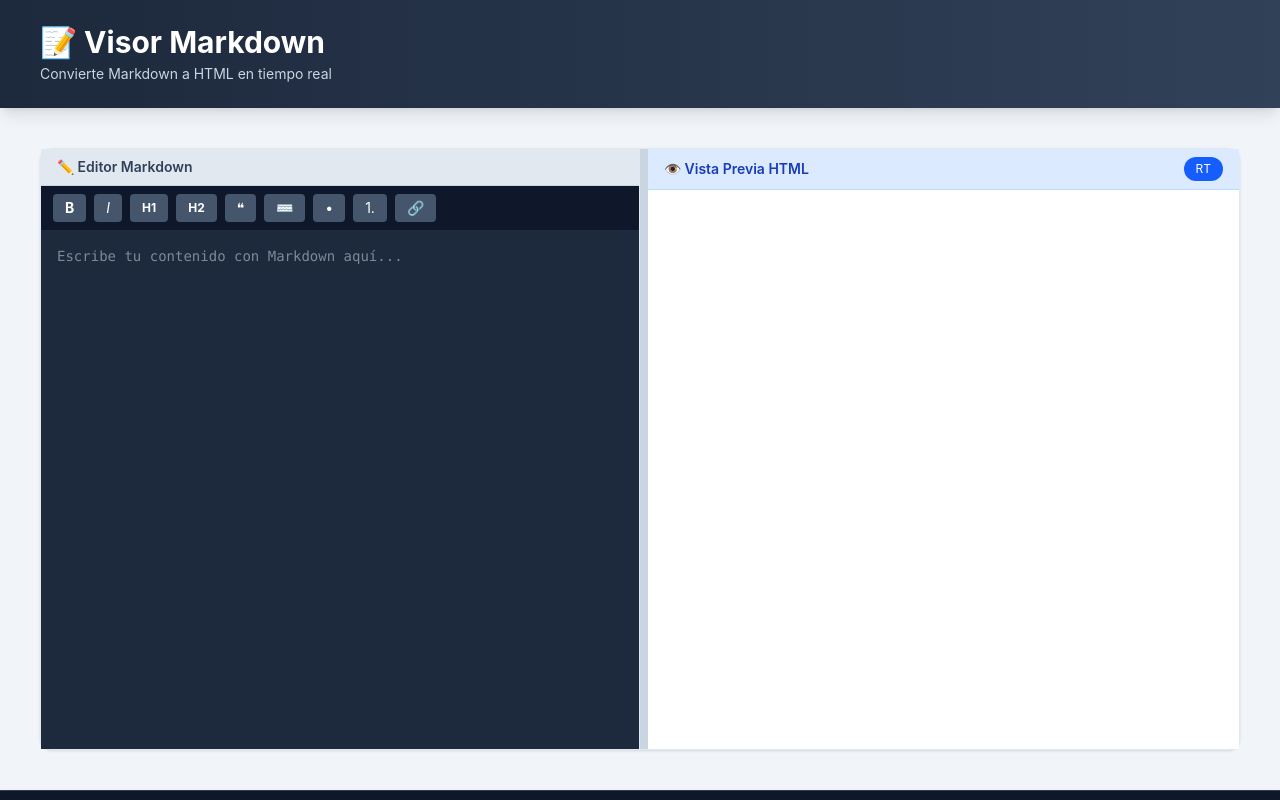
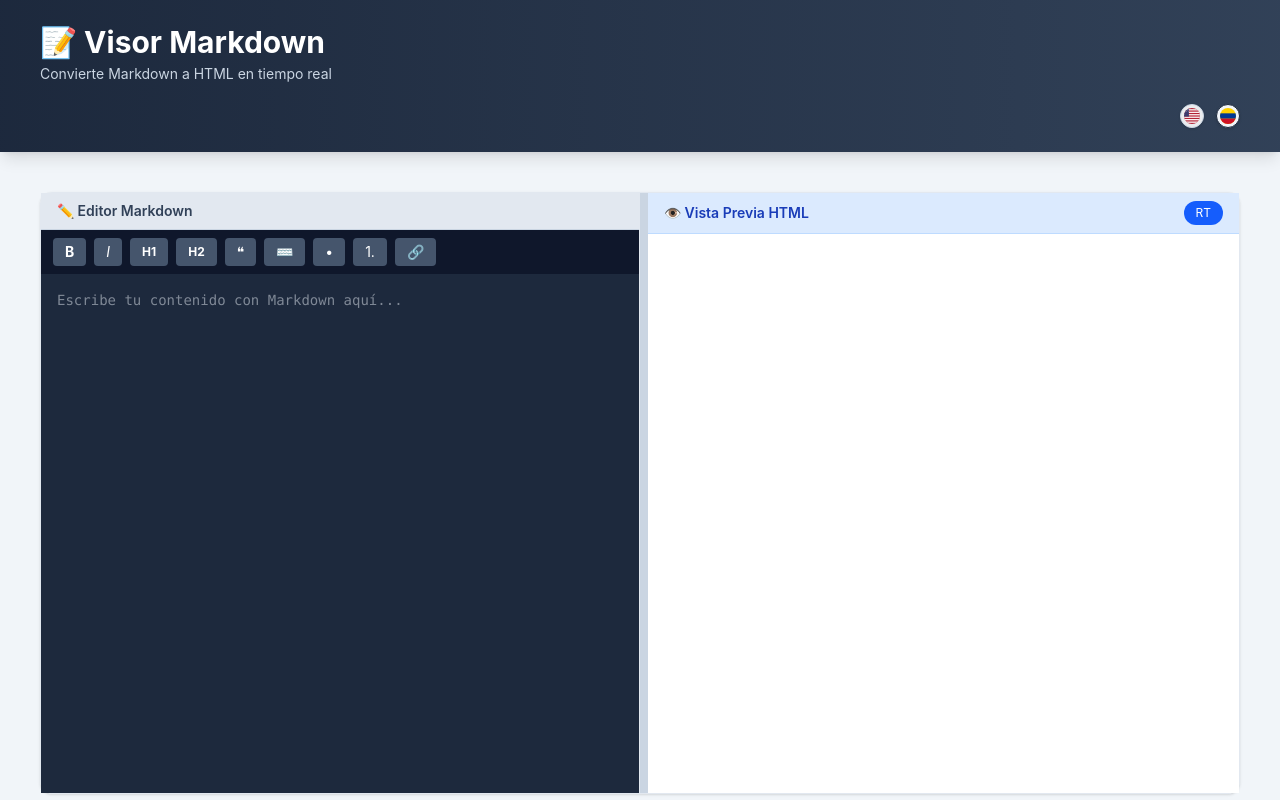
Before and after one commit to hepacest/markdown-editor, a React (Vite) app: page / in a window 1280 px wide. Shown: the top 800 px of the page. Built offline with nearby package versions, Linux system fonts and the light colour scheme.

Commit message:
The language change feature for the texts has been added.

```diff
--- a/src/App.jsx
+++ b/src/App.jsx
@@ -1,14 +1,20 @@
 import { useState, useRef, useEffect } from 'react';
 import { marked } from 'marked';
 import DOMPurify from 'dompurify';
+import es from "./languages/es";
+import en from "./languages/en";
 
-// Configurar marked correctamente
+const translations = { es, en };
+
+
 marked.setOptions({
   breaks: true,
   gfm: true,
 });
 
 function App() {
+  const [locale, setLocale] = useState('es');
+  const t = translations[locale];
   const [markdown, setMarkdown] = useState('');
   const [htmlContent, setHtmlContent] = useState('');
   const [dividerPosition, setDividerPosition] = useState(50); // porcentaje de ancho para editor
@@ -16,7 +22,7 @@ function App() {
   const textareaRef = useRef(null);
   const containerRef = useRef(null);
 
-  // Convertir markdown a HTML cuando cambye
+
   useEffect(() => {
     const convertMarkdown = async () => {
       if (markdown.trim()) {
@@ -71,7 +77,6 @@ function App() {
     const newMarkdown = markdown.substring(0, start) + newText + markdown.substring(end);
     setMarkdown(newMarkdown);
 
-    // Set cursor position after insertion
     setTimeout(() => {
       textarea.focus();
       textarea.setSelectionRange(start + before.length, start + before.length + selectedText.length);
@@ -83,8 +88,28 @@ function App() {
       {/* Global Header */}
       <header className="app__header">
         <div className="app__header-inner">
-          <h1 className="app__title">📝 Visor Markdown</h1>
-          <p className="app__subtitle">Convierte Markdown a HTML en tiempo real</p>
+          <h1 className="app__title">{t.appTitle}</h1>
+          <p className="app__subtitle">{t.appSubtitle}</p>
+          <div className="app__lang-switch">
+            <button
+              type="button"
+              className={`app__lang-btn ${locale === 'en' ? 'app__lang-btn--active' : ''}`}
+              aria-label={t.ariaEnglish}
+              title="English"
+              onClick={() => setLocale('en')}
+            >
+              <img src="/flags/us.svg" alt="United States flag" className="app__flag-img" />
+            </button>
+            <button
+              type="button"
+              className={`app__lang-btn ${locale === 'es' ? 'app__lang-btn--active' : ''}`}
+              aria-label={t.ariaSpanish}
+              title="Español"
+              onClick={() => setLocale('es')}
+            >
+              <img src="/flags/co.svg" alt="Bandera de Colombia" className="app__flag-img" />
+            </button>
+          </div>
         </div>
       </header>
 
@@ -102,7 +127,7 @@ function App() {
           <div className="app__editor-panel">
             {/* Editor Header */}
             <div className="app__editor-header">
-              <h3 className="app__editor-title">✏️ Editor Markdown</h3>
+              <h3 className="app__editor-title">{t.editorTitle}</h3>
             </div>
 
             {/* Toolbar */}
@@ -124,7 +149,7 @@ function App() {
               value={markdown}
               onChange={(e) => setMarkdown(e.target.value)}
               className="app__textarea"
-              placeholder="Escribe tu contenido con Markdown aquí..."
+              placeholder={t.textareaPlaceholder}
             />
           </div>
 
@@ -138,7 +163,7 @@ function App() {
           <div className="app__preview-panel">
             {/* Preview Header */}
             <div className="app__preview-header">
-              <h3 className="app__preview-title">👁️ Vista Previa HTML</h3>
+              <h3 className="app__preview-title">{t.previewTitle}</h3>
               <span className="app__preview-badge">RT</span>
             </div>
 
@@ -159,15 +184,15 @@ function App() {
         <div className="app__footer-inner">
           <div className="app__footer-grid">
             <div>
-              <h3 className="app__footer-title">Características</h3>
+              <h3 className="app__footer-title">{t.footerFeaturesTitle}</h3>
               <ul className="app__footer-list">
-                <li>✓ Conversión en tiempo real</li>
-                <li>✓ Protección contra XSS</li>
-                <li>✓ Interfaz intuitiva</li>
+                <li>{t.footerFeature1}</li>
+                <li>{t.footerFeature2}</li>
+                <li>{t.footerFeature3}</li>
               </ul>
             </div>
             <div>
-              <h3 className="app__footer-title">Tecnologías</h3>
+              <h3 className="app__footer-title">{t.footerTechTitle}</h3>
               <ul className="app__footer-list">
                 <li>React + Vite</li>
                 <li>Tailwind CSS</li>
@@ -175,7 +200,7 @@ function App() {
               </ul>
             </div>
             <div>
-              <h3 className="app__footer-title">Información</h3>
+              <h3 className="app__footer-title">{t.footerInfoTitle}</h3>
               <ul className="app__footer-list">
                 <li>v1.0</li>
                 <li>2026 © HEPAC</li>
@@ -183,7 +208,7 @@ function App() {
             </div>
           </div>
           <div className="app__footer-bottom">
-            <p>Diseñado con ❤️ por © HEPAC</p>
+            <p>{t.footerCopyright}</p>
           </div>
         </div>
       </footer>
--- a/src/index.css
+++ b/src/index.css
@@ -128,3 +128,22 @@
 .app__footer-bottom {
   @apply border-t border-slate-700 pt-4 text-center text-sm;
 }
+
+.app__lang-switch {
+  @apply mt-5 flex items-center gap-3 justify-end;
+}
+
+.app__lang-btn {
+  @apply inline-flex items-center justify-center rounded-full
+         border border-slate-300 bg-white/90
+         w-6 h-6 p-0.5
+         text-slate-900 shadow-sm transition hover:bg-slate-100;
+}
+
+.app__lang-btn--active {
+  @apply border-slate-800 bg-slate-100;
+}
+
+.app__flag-img {
+  @apply w-4 h-4 rounded-full object-cover;
+}
--- /dev/null
+++ b/src/languages/en.ts
@@ -0,0 +1,18 @@
+const en = {
+  ariaEnglish: "Switch to English",
+  ariaSpanish: "Switch to Spanish",
+  appTitle: "📝 Markdown Viewer",
+  appSubtitle: "Convert Markdown to HTML in real time",
+  editorTitle: "✏️ Markdown Editor",
+  textareaPlaceholder: "Write your Markdown content here...",
+  previewTitle: "👁️ HTML Preview",
+  footerFeaturesTitle: "Features",
+  footerFeature1: "✓ Real-time conversion",
+  footerFeature2: "✓ XSS protection",
+  footerFeature3: "✓ Intuitive interface",
+  footerTechTitle: "Technologies",
+  footerInfoTitle: "Information",
+  footerCopyright: "Designed with ❤️ by © HEPAC",
+};
+
+export default en;
--- /dev/null
+++ b/src/languages/es.ts
@@ -0,0 +1,18 @@
+const es = {
+  ariaEnglish: "Cambiar a inglés",
+  ariaSpanish: "Cambiar a español",
+  appTitle: "📝 Visor Markdown",
+  appSubtitle: "Convierte Markdown a HTML en tiempo real",
+  editorTitle: "✏️ Editor Markdown",
+  textareaPlaceholder: "Escribe tu contenido con Markdown aquí...",
+  previewTitle: "👁️ Vista Previa HTML",
+  footerFeaturesTitle: "Características",
+  footerFeature1: "✓ Conversión en tiempo real",
+  footerFeature2: "✓ Protección contra XSS",
+  footerFeature3: "✓ Interfaz intuitiva",
+  footerTechTitle: "Tecnologías",
+  footerInfoTitle: "Información",
+  footerCopyright: "Diseñado con ❤️ por © HEPAC",
+};
+
+export default es;
```
Also changed, not shown: public/flags/co.svg (added), public/flags/us.svg (added).
